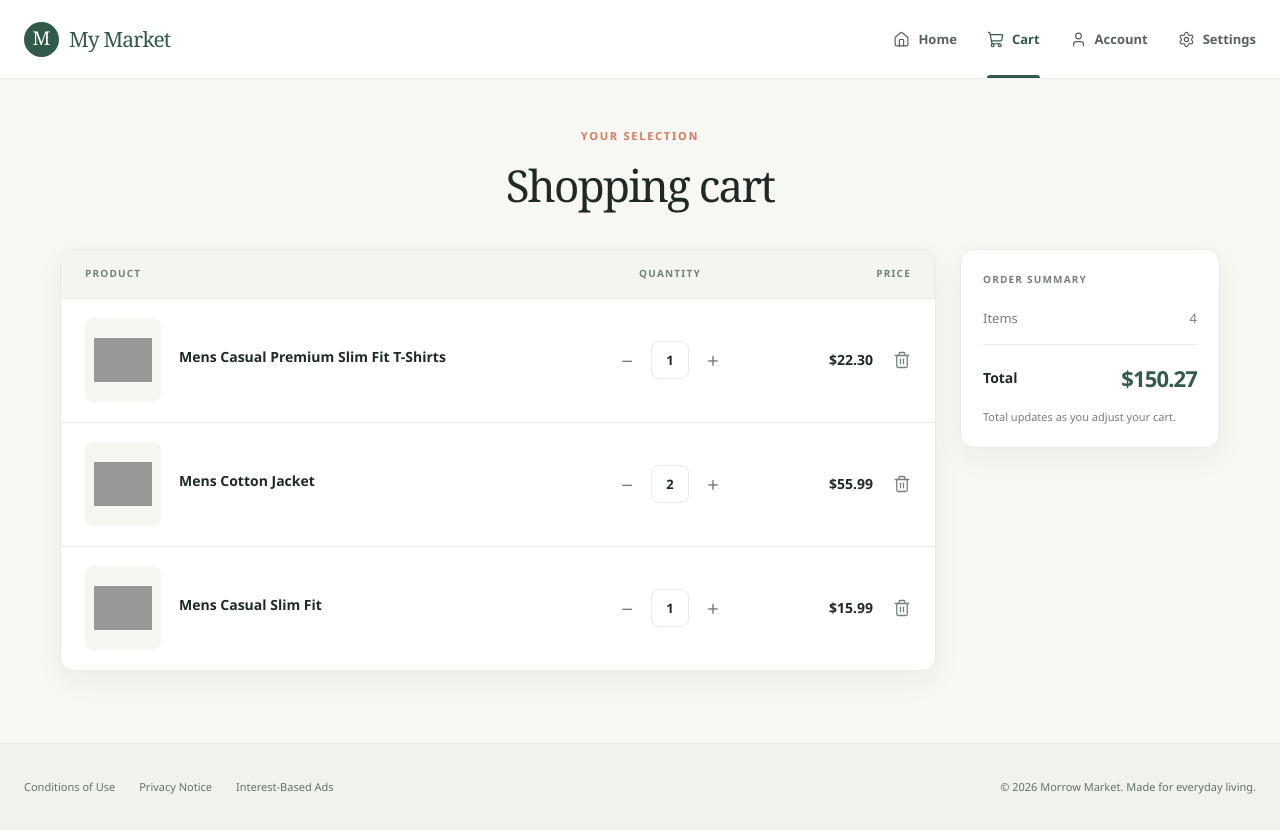
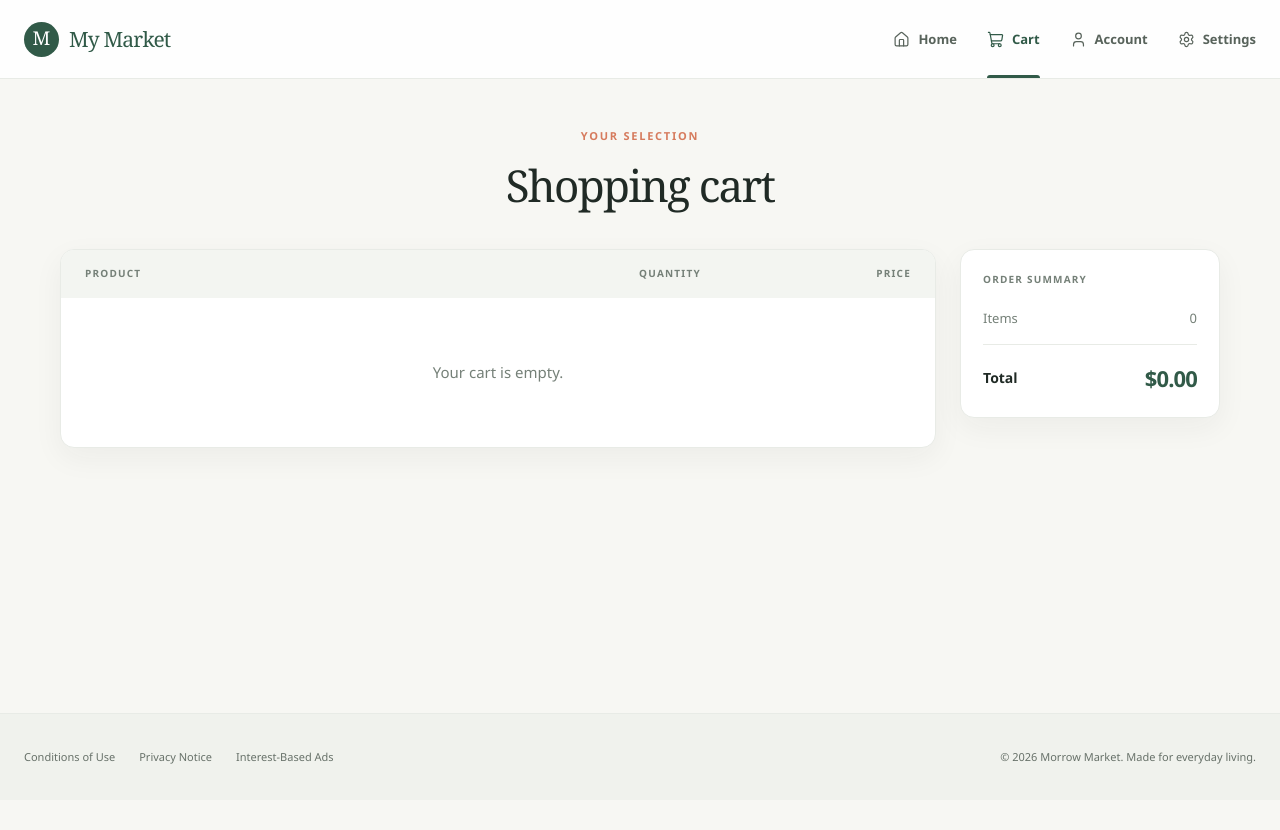
Before and after one commit to Ani-110ani/React.js-Final, a Next.js app: page /cart in a window 1280 px wide. After the commit the page ends 800 px from the top, so only its background shows below. Built offline with nearby package versions, Linux system fonts and the light colour scheme; grey boxes are pictures that could not be loaded.

Commit message:
update the cart page

```diff
--- a/src/app/cart/page.js
+++ b/src/app/cart/page.js
@@ -1,56 +1,19 @@
 "use client";
-import { useState } from "react";
+
 import { Trash2 } from "lucide-react";
 import styles from "./page.module.css";
-
-const initialCart = [
-  {
-    id: 2,
-    name: "Mens Casual Premium Slim Fit T-Shirts",
-    price: 22.3,
-    quantity: 1,
-    image: "https://fakestoreapi.com/img/71-3HjGNDUL._AC_SY879._SX._UX._SY._UY_t.png",
-  },
-  {
-    id: 3,
-    name: "Mens Cotton Jacket",
-    price: 55.99,
-    quantity: 2,
-    image: "https://fakestoreapi.com/img/71li-ujtlUL._AC_UX679_t.png",
-  },
-  {
-    id: 4,
-    name: "Mens Casual Slim Fit",
-    price: 15.99,
-    quantity: 1,
-    image: "https://fakestoreapi.com/img/71YXzeOuslL._AC_UY879_t.png",
-  },
-];
+import { useSelector, useDispatch } from "react-redux";
+import {
+  increaseQuantity,
+  decreaseQuantity,
+  removeFromCart,
+} from "@/lib/slices/cartSlice";
 
 export default function CartPage() {
-  const [cartItems, setCartItems] = useState(initialCart);
-  const total = cartItems.reduce(
-    (sum, item) => sum + item.price * item.quantity,
-    0,
+  const dispatch = useDispatch();
+  const { cartProducts, totalPrice, totalQuantity } = useSelector(
+    (state) => state.cart,
   );
-
-  const updateQuantity = (id, change) => {
-    setCartItems((items) =>
-      items.map((item) => {
-        if (item.id === id) {
-          const newQty = item.quantity + change;
-          if (newQty >= 1 && newQty <= 10) {
-            return { ...item, quantity: newQty };
-          }
-        }
-        return item;
-      }),
-    );
-  };
-
-  const removeItem = (id) => {
-    setCartItems((items) => items.filter((item) => item.id !== id));
-  };
 
   return (
     <section className={styles.page}>
@@ -65,36 +28,34 @@ export default function CartPage() {
             <span>Quantity</span>
             <span>Price</span>
           </div>
-          {cartItems.length === 0 ? (
-            <p className={styles.empty}>Your cart is waiting for something lovely.</p>
+          {cartProducts.length === 0 ? (
+            <p className={styles.empty}>Your cart is empty.</p>
           ) : (
-            cartItems.map((item) => (
+            cartProducts.map((item) => (
               <div className={styles.item} key={item.id}>
                 <div className={styles.product}>
                   <div className={styles.imageFrame}>
                     <img
                       src={item.image}
-                      alt={item.name}
+                      alt={item.title}
                       className={styles.image}
                     />
                   </div>
                   <div>
-                    <h2 className={styles.productName}>{item.name}</h2>
+                    <h2 className={styles.productName}>{item.title}</h2>
                   </div>
                 </div>
                 <div className={styles.quantity}>
                   <button
-                    onClick={() => updateQuantity(item.id, -1)}
+                    onClick={() => dispatch(decreaseQuantity(item.id))}
                     className={styles.quantityButton}
-                    aria-label={`Decrease quantity of ${item.name}`}
                   >
                     −
                   </button>
                   <span className={styles.quantityValue}>{item.quantity}</span>
                   <button
-                    onClick={() => updateQuantity(item.id, 1)}
+                    onClick={() => dispatch(increaseQuantity(item.id))}
                     className={styles.quantityButton}
-                    aria-label={`Increase quantity of ${item.name}`}
                   >
                     +
                   </button>
@@ -102,9 +63,8 @@ export default function CartPage() {
                 <div className={styles.price}>
                   <span>${item.price.toFixed(2)}</span>
                   <button
-                    onClick={() => removeItem(item.id)}
+                    onClick={() => dispatch(removeFromCart(item.id))}
                     className={styles.removeButton}
-                    aria-label={`Remove ${item.name} from cart`}
                   >
                     <Trash2 size={18} strokeWidth={1.7} />
                   </button>
@@ -113,17 +73,16 @@ export default function CartPage() {
             ))
           )}
         </div>
-        <aside className={styles.summary} aria-label="Cart total">
+        <aside className={styles.summary}>
           <p className={styles.summaryEyebrow}>Order summary</p>
           <div className={styles.summaryRow}>
             <span>Items</span>
-            <span>{cartItems.reduce((count, item) => count + item.quantity, 0)}</span>
+            <span>{totalQuantity}</span>
           </div>
           <div className={styles.summaryTotal}>
             <span>Total</span>
-            <strong>${total.toFixed(2)}</strong>
+            <strong>${totalPrice.toFixed(2)}</strong>
           </div>
-          <p className={styles.summaryNote}>Total updates as you adjust your cart.</p>
         </aside>
       </div>
     </section>
```
